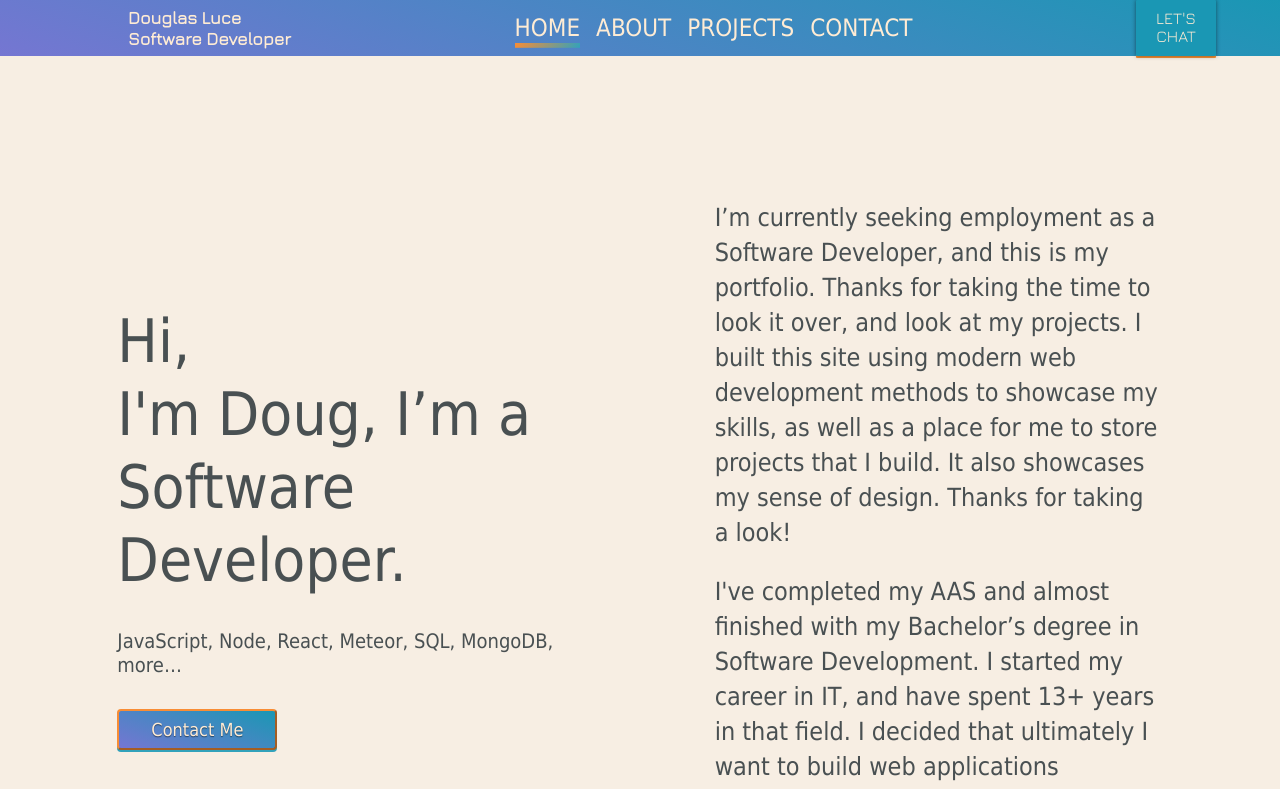
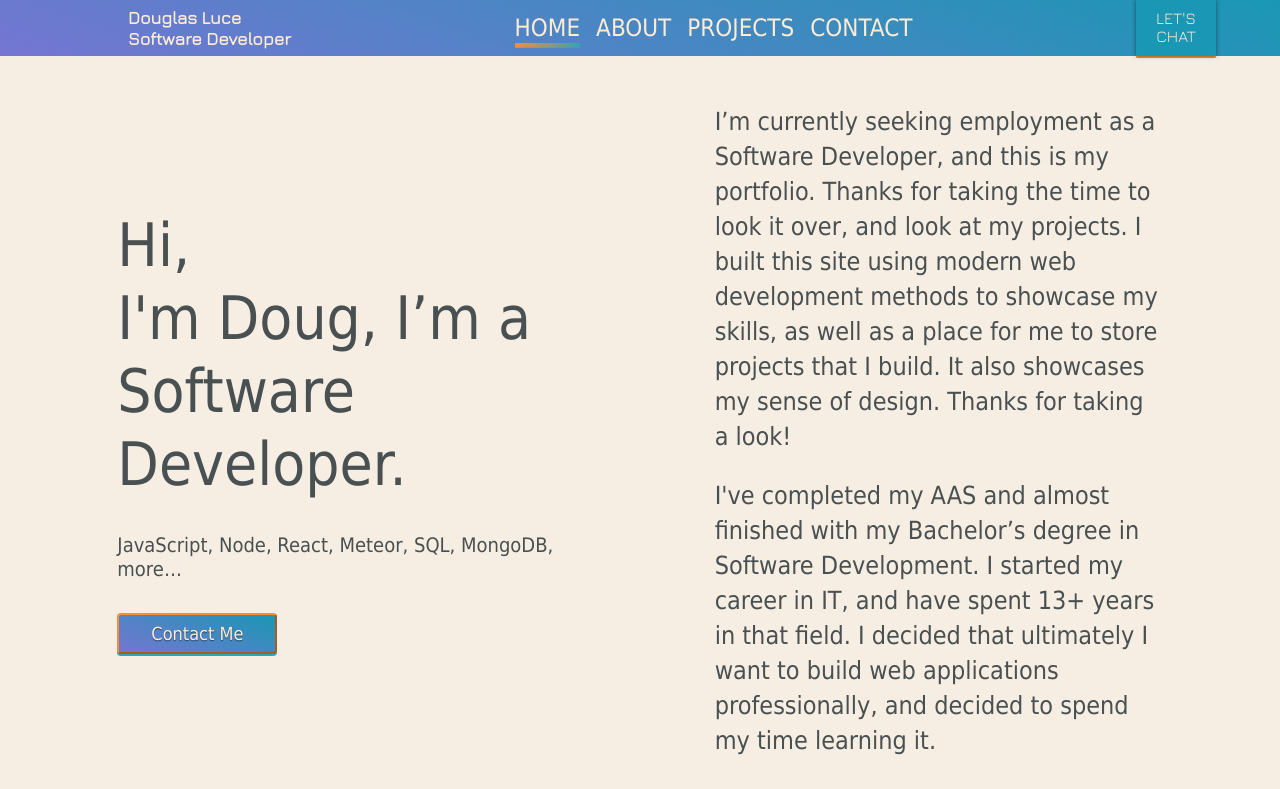
Before and after one commit to Doug-Luce/portfolio-site, a React (Create React App) app: page / in a window 1280 px wide. Shown: the top 789 px of the page. Built offline with nearby package versions, Linux system fonts and the light colour scheme.

Commit message:
Fixed padding issue.

```diff
--- a/src/pages/Home.js
+++ b/src/pages/Home.js
@@ -4,12 +4,12 @@ import HomeStyles from './styles/HomeStyles';
 import styled from 'styled-components';
 import ContactButton from '../components/ContactButton';
 
-const Div = styled.section`
+const Div = styled.div`
   display:flex;
   justify-content: space-evenly;
   align-items: center;
-  padding-top: 9rem;
-  padding-bottom: 5rem;
+  padding-top: 3rem;
+  padding-bottom: 3rem;
 
   .mobile-contact {
     display: none;
```
